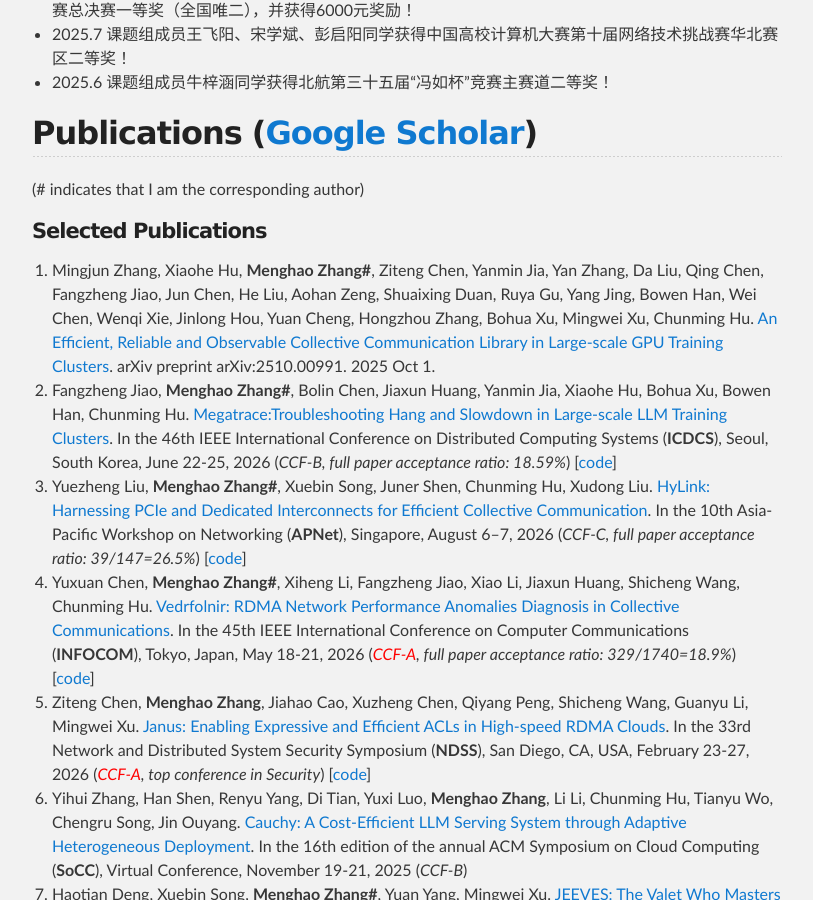
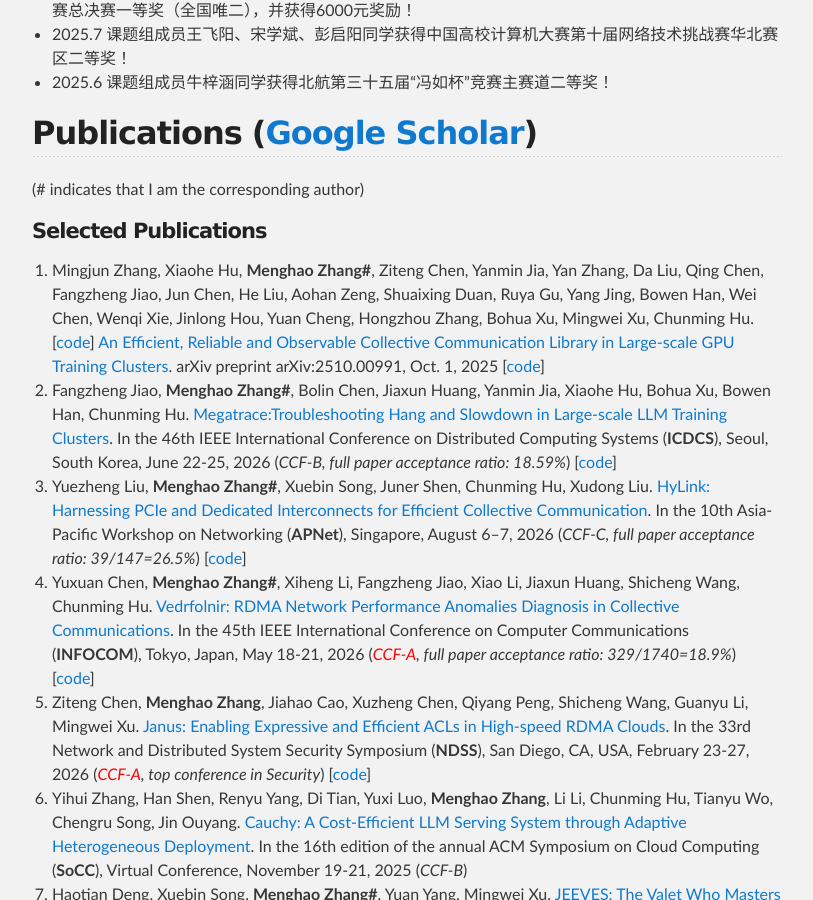
Before and after one commit to zhangmenghao/zhangmenghao.github.io, a Jekyll site: the page built from index.md, in a window 1280 px wide and 900 px high, scrolled down 1357 px. Shown: the whole window, without its empty margins (233-1046 px from the left). Built offline with Jekyll 4.4.1, drawn with Linux system fonts in a browser that asks for light colours.

Commit message:
Update arxiv date

```diff
--- a/index.md
+++ b/index.md
@@ -43,9 +43,9 @@
 ## Publications ([Google Scholar](https://scholar.google.com/citations?user=fv-p85gAAAAJ&hl=zh-CN))
 (# indicates that I am the corresponding author)
 #### Selected Publications
-31. Mingjun Zhang, Xiaohe Hu, __Menghao Zhang#__, Ziteng Chen, Yanmin Jia, Yan Zhang, Da Liu, Qing Chen, Fangzheng Jiao, Jun Chen, He Liu, Aohan Zeng, Shuaixing Duan, Ruya Gu, Yang Jing, Bowen Han, Wei Chen, Wenqi Xie, Jinlong Hou, Yuan Cheng, Hongzhou Zhang, Bohua Xu, Mingwei Xu, Chunming Hu.
+31. Mingjun Zhang, Xiaohe Hu, __Menghao Zhang#__, Ziteng Chen, Yanmin Jia, Yan Zhang, Da Liu, Qing Chen, Fangzheng Jiao, Jun Chen, He Liu, Aohan Zeng, Shuaixing Duan, Ruya Gu, Yang Jing, Bowen Han, Wei Chen, Wenqi Xie, Jinlong Hou, Yuan Cheng, Hongzhou Zhang, Bohua Xu, Mingwei Xu, Chunming Hu. [[code](https://github.com/sii-research/Megatrace)]
 [An Efficient, Reliable and Observable Collective Communication Library in Large-scale GPU Training Clusters](https://arxiv.org/pdf/2510.00991).
-arXiv preprint arXiv:2510.00991. 2025 Oct 1.
+arXiv preprint arXiv:2510.00991, Oct. 1, 2025 [[code](https://github.com/sii-research/VCCL/)]
 30. Fangzheng Jiao, __Menghao Zhang#__, Bolin Chen, Jiaxun Huang, Yanmin Jia, Xiaohe Hu, Bohua Xu, Bowen Han, Chunming Hu.
 [Megatrace:Troubleshooting Hang and Slowdown in Large-scale LLM Training Clusters](./papers/ICDCS2026-Megatrace.pdf).
 In the 46th IEEE International Conference on Distributed Computing Systems (**ICDCS**), Seoul, South Korea, June 22-25, 2026 (*CCF-B, full paper acceptance ratio: 18.59%*) [[code](https://github.com/sii-research/Megatrace)]
```
